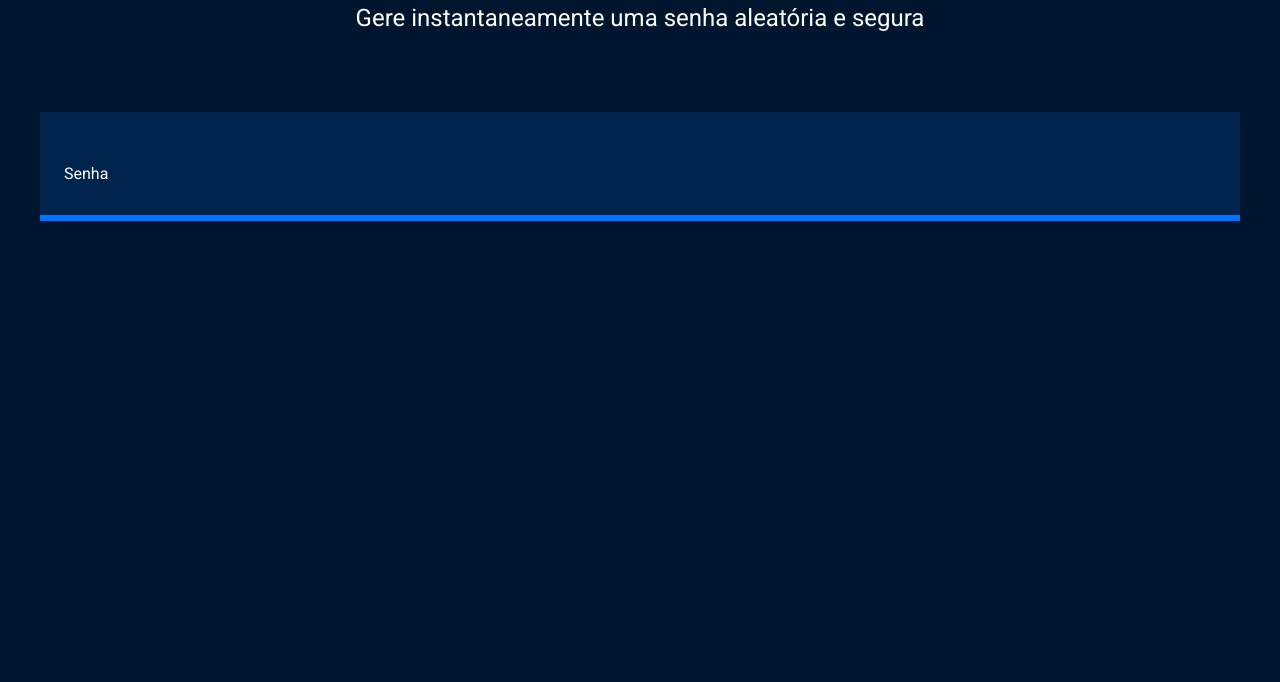
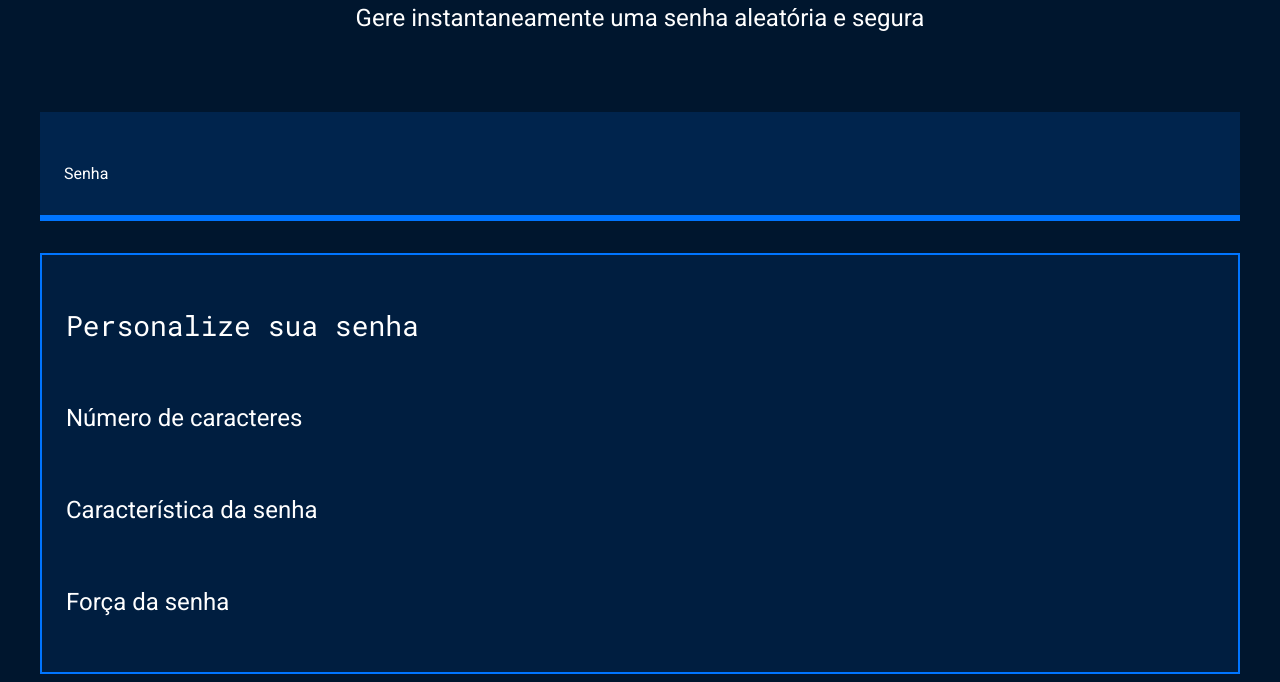
Before and after one commit to brendahroque/1, a plain HTML site: page index.html in a window 1280 px wide. Shown: the part 214-896 px from the top of the page. Before the commit the page ends 800 px from the top, so only its background shows below. Drawn offline with Linux system fonts and the light colour scheme.

Commit message:
Add files via upload
fdadf

```diff
--- a/index.html
+++ b/index.html
@@ -19,6 +19,20 @@
             <label for="senha">Senha</label>
             <input name="senha" type="text" id="campo-senha">
         </div>
+        <div class="parametro">
+            <h3 class="parametro-titulo">Personalize sua senha</h3>
+            <div class="parametro-coluna__senha">
+                <div class="parametro-senha">
+                    <h4 class="parametro-senha__titulo">Número de caracteres</h4>
+                </div>
+                <div class="parametro-senha">
+                    <h4 class="parametro-senha__titulo">Característica da senha</h4>
+                </div>
+                <div class="parametro-senha">
+                    <h4 class="parametro-senha__titulo">Força da senha</h4>
+                </div>
+            </div>
+        </div>
     </section>
 </body>
 
--- a/style.css
+++ b/style.css
@@ -47,6 +47,7 @@ body{
     color: var(--branco);
     font-family: var(--roboto-mono);
     font-size: 40px;
+    width: 70%;
 }
 
 #campo-senha:focus{
@@ -57,3 +58,25 @@ body{
     max-width: 1200px;
     margin: 0 auto;
 }
+
+.parametro{
+    background-color: var(--fundo-texto);
+    border: 2px solid var(--borda);
+    margin-top: 32px;
+    padding: 24px;
+}
+
+.parametro-titulo{
+    font-family: var(--roboto-mono);
+    font-size: 28px;
+}
+
+.parametro-senha__titulo{
+    font-size: 24px;
+}
+
+.parametro-coluna__senha{
+    display: flex;
+    flex-direction: column;
+    justify-content: center;
+}
```
